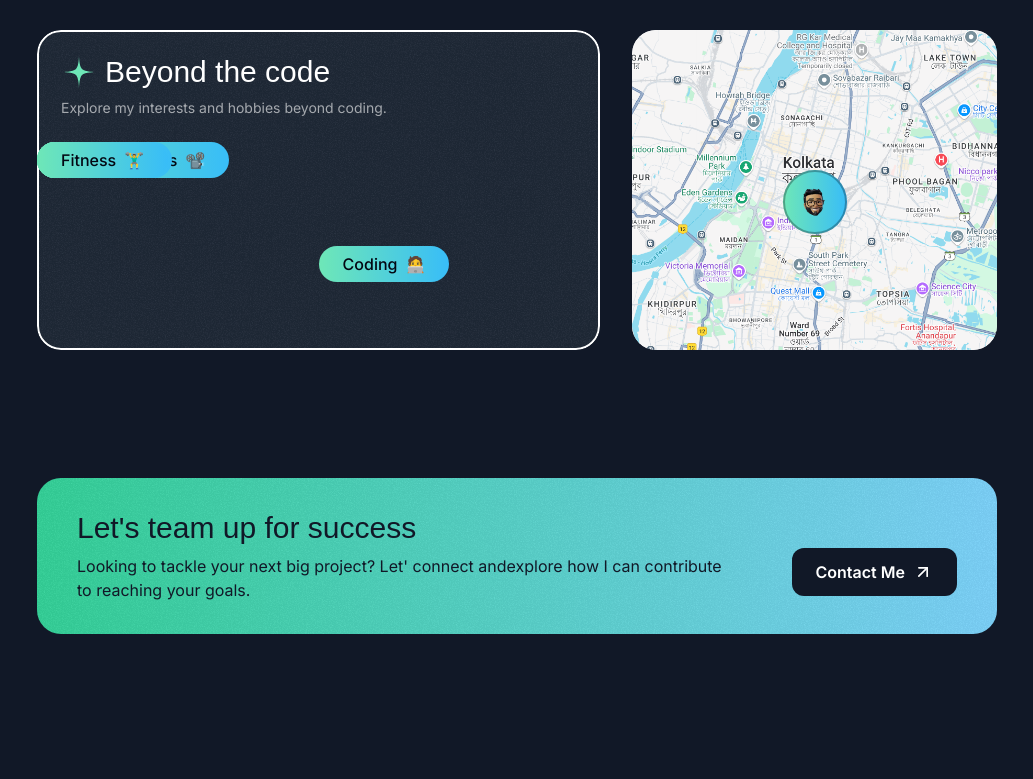
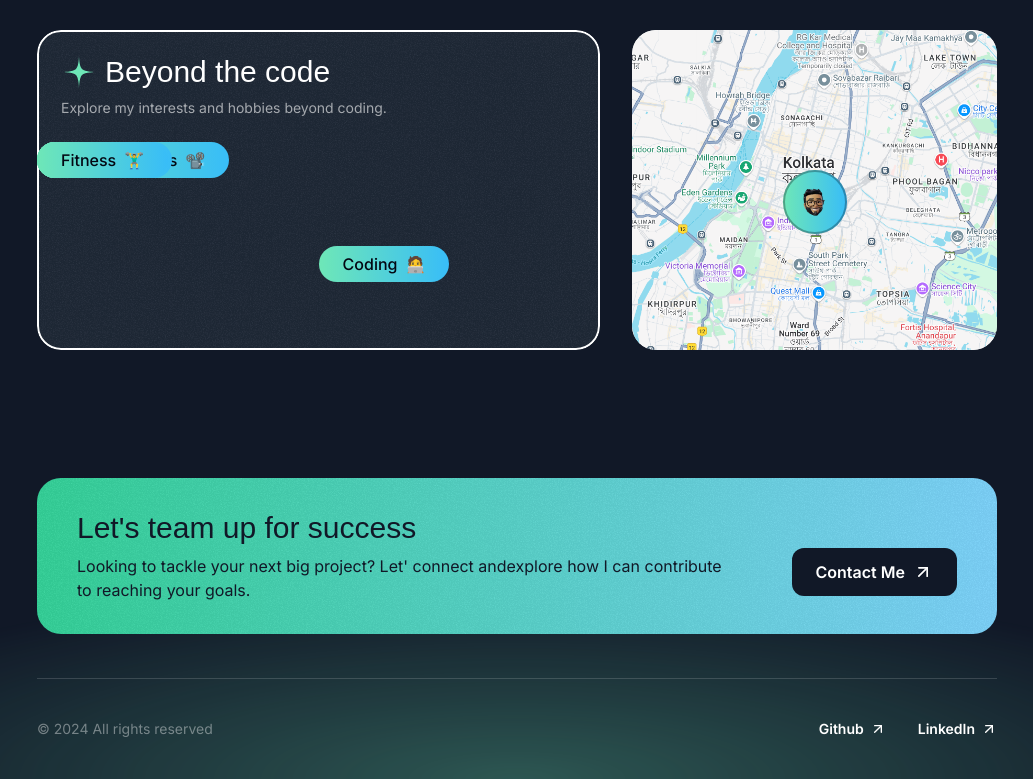
Before and after one commit to farhan-alam18/Portfolio, a Next.js app: page / in a window 1280 px wide. Shown: the part 3984-4763 px from the top of the page, without its empty margins (123-1156 px from the left). Before the commit the page ends 4622 px from the top, so only its background shows below. Built offline with nearby package versions, Linux system fonts and the light colour scheme; a web font is replaced by a local one.

Commit message:
Footer Done

```diff
--- a/src/app/page.tsx
+++ b/src/app/page.tsx
@@ -1,5 +1,6 @@
 import { AboutSection } from "@/sections/About";
 import { ContactSection } from "@/sections/Contact";
+import { Footer } from "@/sections/Footer";
 import { Header } from "@/sections/Header";
 import { HeroSection } from "@/sections/Hero";
 import { ProjectsSection } from "@/sections/Projects";
@@ -14,6 +15,7 @@
       <TapeSection />
       <AboutSection />
       <ContactSection />
+      <Footer />
     </div>
   );
 }
--- a/src/sections/Contact.tsx
+++ b/src/sections/Contact.tsx
@@ -13,7 +13,7 @@
               backgroundImage: `url(${grainImage.src})`,
             }}
           ></div>
-          <div className="flex flex-col md:flex-row gap-8 md:gap-16 items-center">
+          <div className="flex flex-col md:flex-row gap-5 md:gap-16 items-center">
             <div className="md:text-start">
               <h2 className="font-serif text-2xl md:text-3xl">
                 Let&apos;s team up for success
--- a/src/sections/Footer.tsx
+++ b/src/sections/Footer.tsx
@@ -1,3 +1,38 @@
+import Link from "next/link";
+import ArrowUpRightIcon from "@/assets/icons/arrow-up-right.svg";
+
+const footerItems = [
+  {
+    title: "Github",
+    link: "https://github.com/farhan-alam18",
+  },
+  {
+    title: "LinkedIn",
+    link: "https://www.linkedin.com/in/farhan-alam-497b66323/",
+  },
+];
+
 export const Footer = () => {
-  return <div>Footer Section</div>;
+  return (
+    <footer className="relative -z-10 overflow-x-clip">
+      <div className="absolute h-[400px] w-[1600px] bottom-0 left-1/2 -translate-x-1/2 bg-emerald-300/30 [mask-image:radial-gradient(50%_50%_at_bottom_center,black,transparent)] -z-10"></div>
+      <div className="container">
+        <div className="mt-10  border-t border-white/15 py-10 text-sm flex flex-col md:flex-row md:justify-between items-center gap-8">
+          <div className="text-white/40">&copy; 2024 All rights reserved</div>
+          <nav className="flex flex-col md:flex-row items-center gap-8">
+            {footerItems.map((item) => (
+              <Link
+                href={item.link}
+                key={item.link}
+                className="inline-flex items-center gap-1.5"
+              >
+                <span className="font-semibold">{item.title}</span>
+                <ArrowUpRightIcon className="size-4" />
+              </Link>
+            ))}
+          </nav>
+        </div>
+      </div>
+    </footer>
+  );
 };
```
